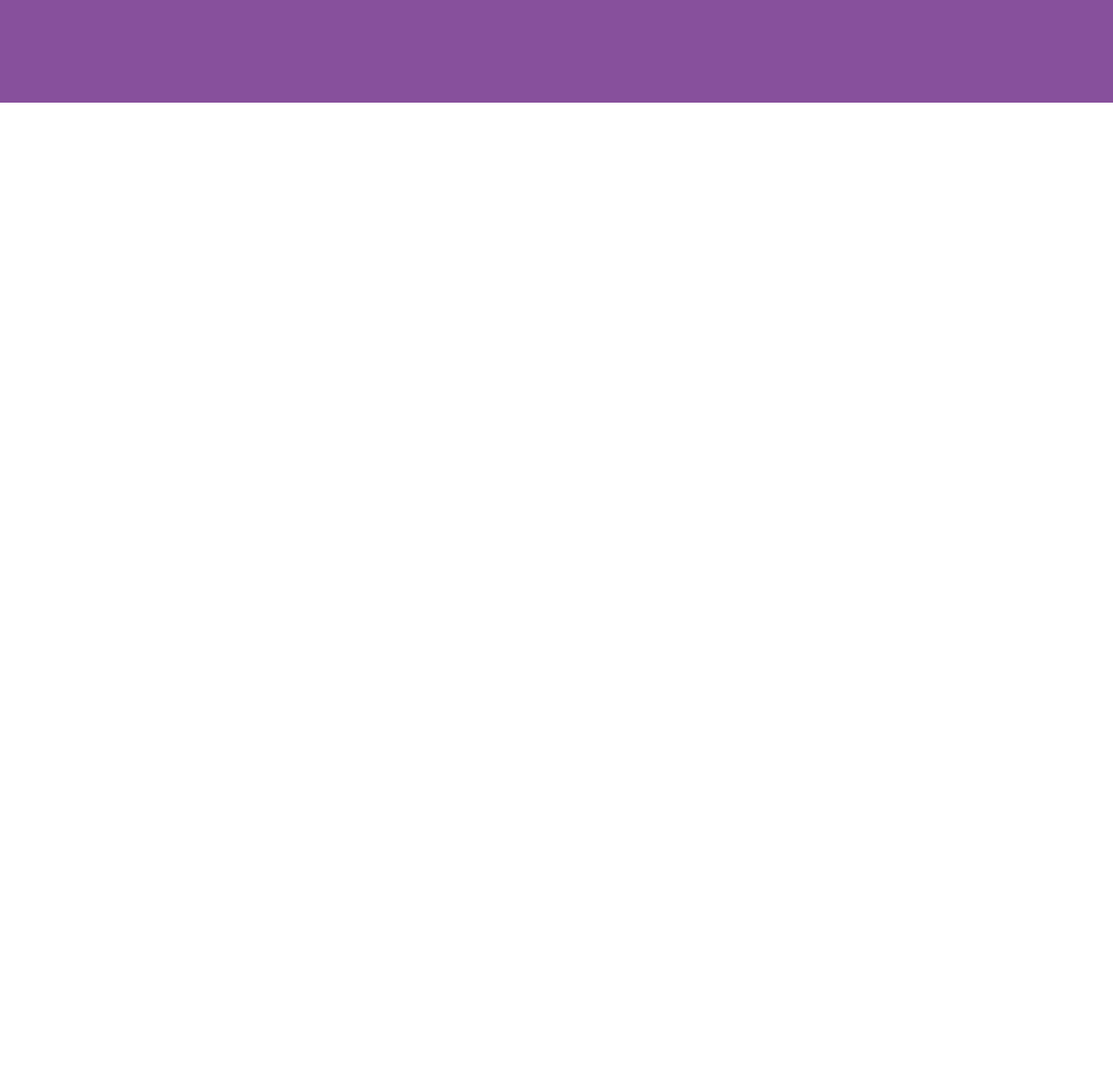
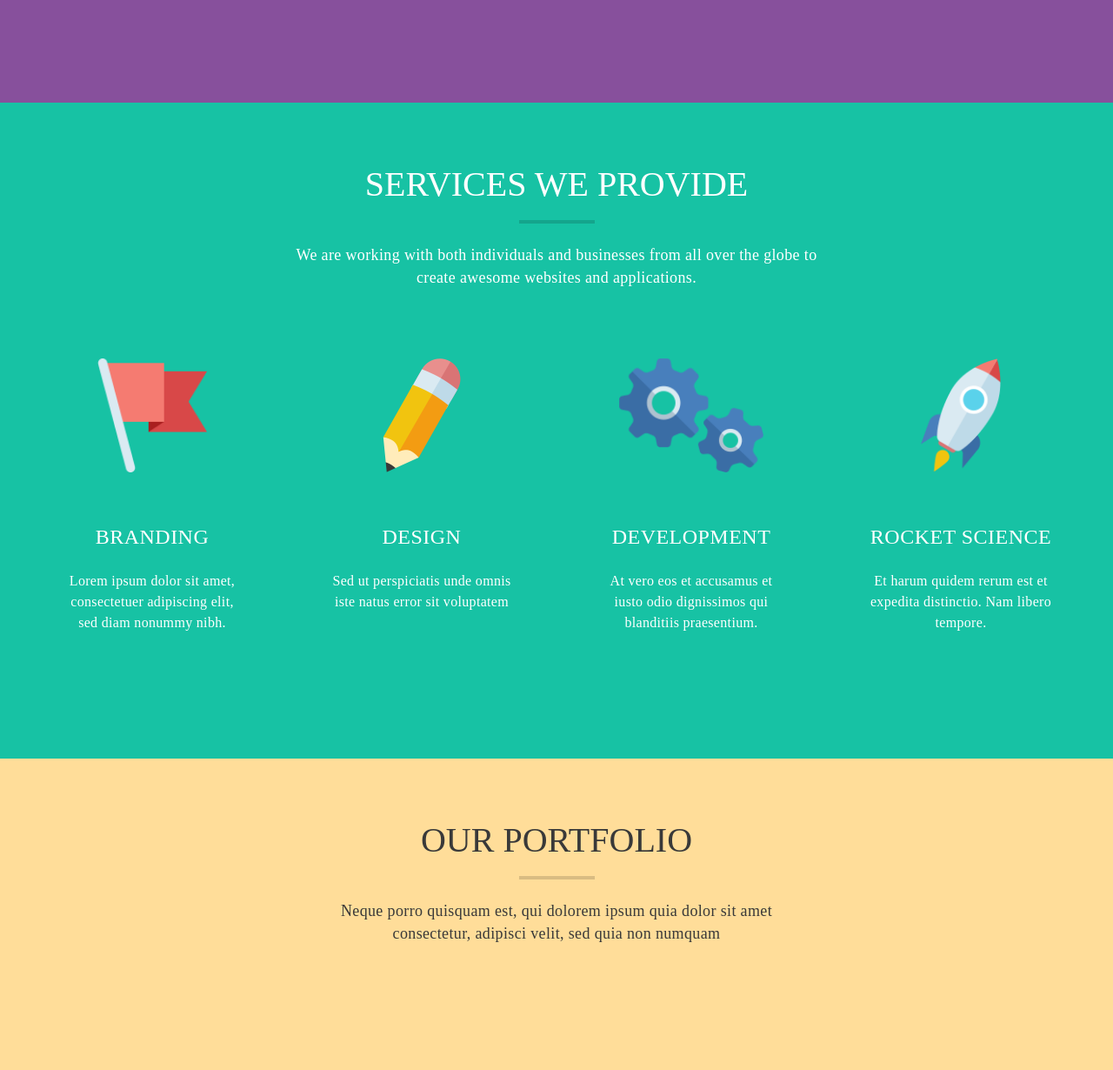
Before and after one commit to anna-biruk/-cuda-portfolio, a plain HTML site: page index.html in a window 1280 px wide. Shown: the part 500-1730 px from the top of the page at 87% size. Before the commit the page ends 800 px from the top, so only its background shows below. Drawn offline with Linux system fonts and the light colour scheme.

Commit message:
added new page

```diff
--- a/css/style.css
+++ b/css/style.css
@@ -4,54 +4,57 @@
     padding-bottom: 74px;
 }
 
-.header__container{
+.header__container {
     display: flex;
     flex-direction: row;
     width: 1140px;
     margin: 0 auto;
+}
 
-}
-.menu{
+.menu {
     display: flex;
     flex-direction: row;
     margin-left: auto;
     align-items: center;
 }
-.menu__item{
-margin-right: 47px;
-color: white;
+
+.menu__item {
+    margin-right: 47px;
+    color: white;
 }
 
 .menu__item--active {
     background-color: #643a79;
     padding: 10px;
     border-radius: 3px;
+}
 
-}
-.page{
+.page {
     padding-top: 74px;
     padding-bottom: 144px;
 }
-.page__container{
+
+.page__container {
     width: 1140px;
     margin: 0 auto;
 }
-.home-page__title{
+
+.home-page__title {
     display: block;
     width: 908px;
     font-size: 42px;
     margin: 0 auto;
     color: white;
     text-align: center;
+}
 
-}
-.home-page{
+.home-page {
     background-color: #87509c;
 }
 
 .home-page__button {
     display: block;
-    width:140px;
+    width: 140px;
     margin-top: 67px;
     margin-left: auto;
     margin-right: auto;
@@ -60,6 +63,91 @@ color: white;
     color: white;
     font-size: 18px;
     border-radius: 3px;
-
     border-bottom: 3px solid #c86a40;
 }
+
+.services-page {
+    background-color: #17c2a4;
+}
+
+.page__title {
+    font-size: 40px;
+    color: white;
+    display: block;
+    text-align: center;
+}
+
+.page__separator {
+    width: 87px;
+    height: 4px;
+    background-color: black;
+    opacity: 0.15;
+    margin: 0 auto;
+    margin-bottom: 23px;
+    margin-top: 21px;
+}
+
+.page__description {
+    font-size: 18px;
+    color: white;
+    line-height: 26px;
+    display: block;
+    letter-spacing: 0.36px;
+}
+
+.services-page__description {
+    width: 603px;
+    margin-left: auto;
+    margin-right: auto;
+    text-align: center;
+    margin-bottom: 80px;
+}
+
+.service__title {
+    display: block;
+    margin-top: 62px;
+    margin-bottom: 27px;
+    font-size: 24px;
+    color: white;
+    text-transform: uppercase;
+    letter-spacing: 0.48px;
+}
+
+.service {
+    width: 210px;
+    text-align: center;
+
+}
+
+.service__description {
+    font-size: 16px;
+    line-height: 24px;
+    color: white;
+    text-align: center;
+    letter-spacing: 0.32px;
+
+}
+.services-list{
+    display: flex;
+    flex-direction: row;
+    justify-content: space-between;
+
+}
+.service__image{
+    height:131px ;
+}
+.portfolio-page{
+background-color: #ffdd99;
+
+
+}
+.portfolio-page__title{
+    color: #393939;
+}
+.portfolio-page__description{
+    color: #393939;
+    width: 515px;
+    margin-left: auto;
+    margin-right: auto ;
+    text-align: center;
+}
--- a/index.html
+++ b/index.html
@@ -25,6 +25,56 @@
             <span class="home-page__button">WORK WITH US!</span>
         </div>
     </div>
+    <div class="page services-page">
+        <div class="page__container">
+            <span class="page__title">SERVICES WE PROVIDE</span>
+            <div class="page__separator"></div>
+            <span class="page__description services-page__description">We are working with both individuals
+                and businesses from all over the globe
+                to create awesome websites and applications.
+            </span>
+            <div class="page__content">
+                <div class="services-list">
+                    <div class="service">
+                        <img class="service__image" src="./images/Flag-icon.png" alt="Flag">
+                        <span class="service__title">Branding</span>
+                        <span class="service__description">Lorem ipsum dolor sit amet,
+                            consectetuer adipiscing elit, sed diam nonummy nibh.</span>
+                    </div>
+                    <div class="service">
+                            <img class="service__image" src="./images/Crayon-icon.png" alt="Crayon">
+                            <span class="service__title">Design</span>
+                            <span class="service__description">Sed ut perspiciatis unde omnis
+                                iste natus error sit voluptatem  </span>
+                        </div>
+                        <div class="service">
+                                <img class="service__image" src="./images/Gears-icon.png" alt="gears">
+                                <span class="service__title">Development</span>
+                                <span class="service__description">At vero eos et accusamus et iusto odio
+                                    dignissimos qui blanditiis praesentium.  </span>
+                            </div>
+                            <div class="service">
+                                    <img class="service__image" src="./images/Rocket-icon.png" alt="Rocket">
+                                    <span class="service__title">ROCKET SCIENCE</span>
+                                    <span class="service__description">Et harum quidem rerum est et expedita
+                                         distinctio. Nam libero tempore.  </span>
+                                </div>
+                </div>
+            </div>
+
+            </div>
+
+        </div>
+        <div class="page portfolio-page">
+                <div class="page__container">
+                    <span class="page__title portfolio-page__title">OUR PORTFOLIO</span>
+                    <div class="page__separator"></div>
+                    <span class="page__description portfolio-page__description">Neque porro quisquam est, qui dolorem ipsum quia dolor sit amet
+                            consectetur, adipisci velit, sed quia non numquam
+                    </span>
+                    <div class="page__content"> </div>
+                </div>
+    </div>
 </body>
 
 </html>
```
Also changed, not shown: images/Crayon-icon.png (added), images/Flag-icon.png (added), images/Gears-icon.png (added), images/Rocket-icon.png (added).
